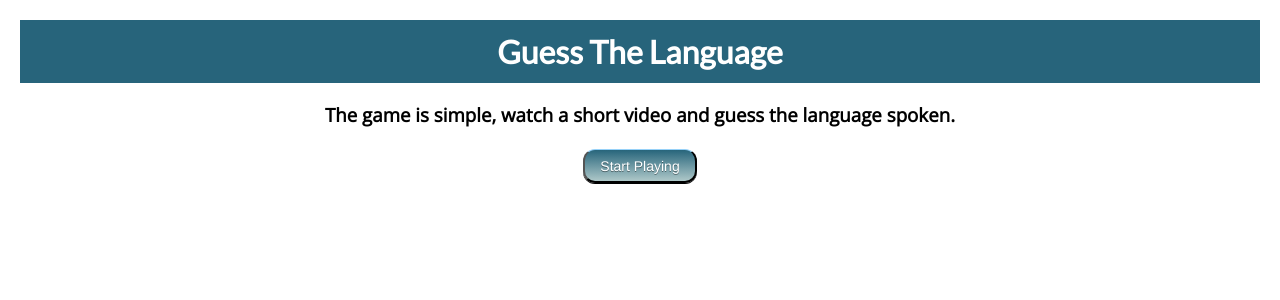
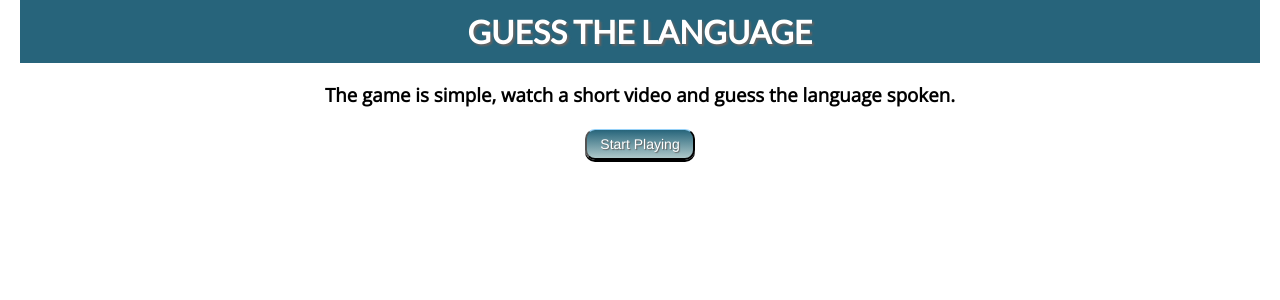
Before and after one commit to chingu-voyages/v8-geckos-team-04, a React (Create React App) app: page / in a window 1280 px wide. Shown: the top 300 px of the page. Built offline with nearby package versions, Linux system fonts and the light colour scheme; no server answers; what reactn would draw is missing.

Commit message:
Style scorebar and buttons

```diff
--- a/public/css/styles.css
+++ b/public/css/styles.css
@@ -1,7 +1,7 @@
 html,
 body {
   height: 100%;
-	margin: 10px;
+	margin: 0 10px 10px 10px;
 	font-family: 'Open Sans', sans-serif;
 }
 
@@ -12,8 +12,11 @@ body {
 	text-align: center;
 	padding: .75rem;
 	margin: 0;
+	text-transform: uppercase;
+	text-shadow: 2px 2px 2px #636363;
 }
- h1, a {
+
+h1, a {
 	text-decoration: none;
 	color: white;
  }
@@ -37,6 +40,7 @@ body {
 	flex-wrap: wrap;
 	justify-content: center;
 	margin: .75rem 0 1rem;
+	font-weight: bold;
 }
 
 button {
@@ -47,28 +51,50 @@ button {
 	background: -moz-linear-gradient(top, #27657b, #aec8c9);
 	background: -ms-linear-gradient(top, #27657b, #aec8c9);
 	background: -o-linear-gradient(top, #27657b, #aec8c9);
-	padding: 7.5px 15px;
-	-webkit-border-radius: 12px;
-	-moz-border-radius: 12px;
-	border-radius: 12px;
+	padding: 6px 13px;
+	-webkit-border-radius: 10px;
+	-moz-border-radius: 10px;
+	border-radius: 10px;
 	-webkit-box-shadow: rgba(0,0,0,1) 0 1px 0;
-	-moz-box-shadow: rgba(0,0,0,1) 0 1px 0;
-	box-shadow: rgba(0,0,0,1) 0 1px 0;
-	text-shadow: rgba(0,0,0,.4) 0 1px 0;
+	-moz-box-shadow: rgba(0,0,0,1) 0 2px 0;
+	box-shadow: rgba(0,0,0,1) 0 2px 0;
+	text-shadow: rgba(0,0,0,.4) 0 2px 0;
 	color: #ffffff;
 	font-size: 14px;
 	font-family: Helvetica, Arial, Sans-Serif;
 	text-decoration: none;
+	text-shadow: 1px 1px 1px #636363;
 	vertical-align: middle;
 }
+
 button:hover {
 	border-top-color: #27657b;
 	background: #27657b;
 	color: #ffffff;
 }
+
 button:active {
 	border-top-color: #1b435e;
 	background: #1b435e;
+}
+
+.new-game-btn-wrapper {
+	text-align: right;
+}
+
+.score-box {
+	text-align: right;
+	font-weight: 900;
+	font-family: 'Lato', sans-serif;
+	font-size: 1.25em;
+	opacity: .9;
+	color: grey;
+	text-shadow: 1px 1px 1px #636363;;
+	padding: .25em;
+	display: flex;
+	flex-direction: row;
+	justify-content: space-between;
+	border: 2px solid #27647b;
 }
 
 .youtube-video-wrapper {
@@ -108,6 +134,12 @@ iframe {
 }
 
 /* Media queries improve responsiveness for small, medium, and large screens */
+@media screen and (max-width: 700px) {
+	.score-box {
+		font-size: 1em;
+	}
+}
+
 @media screen and (min-width: 700px) {
 	.sidebars {
 		position: static;
--- a/src/components/Game.js
+++ b/src/components/Game.js
@@ -13,12 +13,18 @@ function Game() {
   return(
     <div className='sidebars'>
       <h1><a href='/'>Guess The Language</a></h1>
+        <div className='score-box'>
+          <div className='question'>
+            Question: {global.qNum}/10
+          </div>
+          <div className='score'>
+            Score: {global.score}
+          </div>
+        </div>
         <Video />
-        <div className='score-box'>
-          Question: {global.qNum}/10<br />
-          Score: {global.score}
+        <div className='new-game-btn-wrapper'>
+          <button className='new-game-btn' onClick={newGame}>New Game</button>
         </div>
-        <button className='new-game-btn' onClick={newGame}>New Game</button>
     </div>
   )
 }
```
